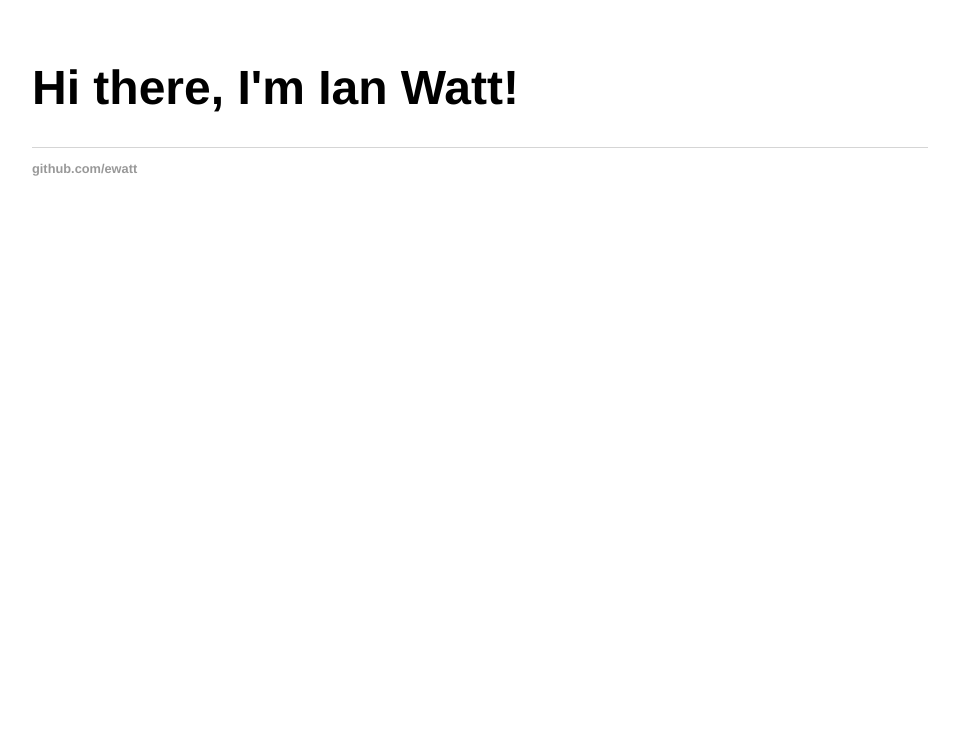
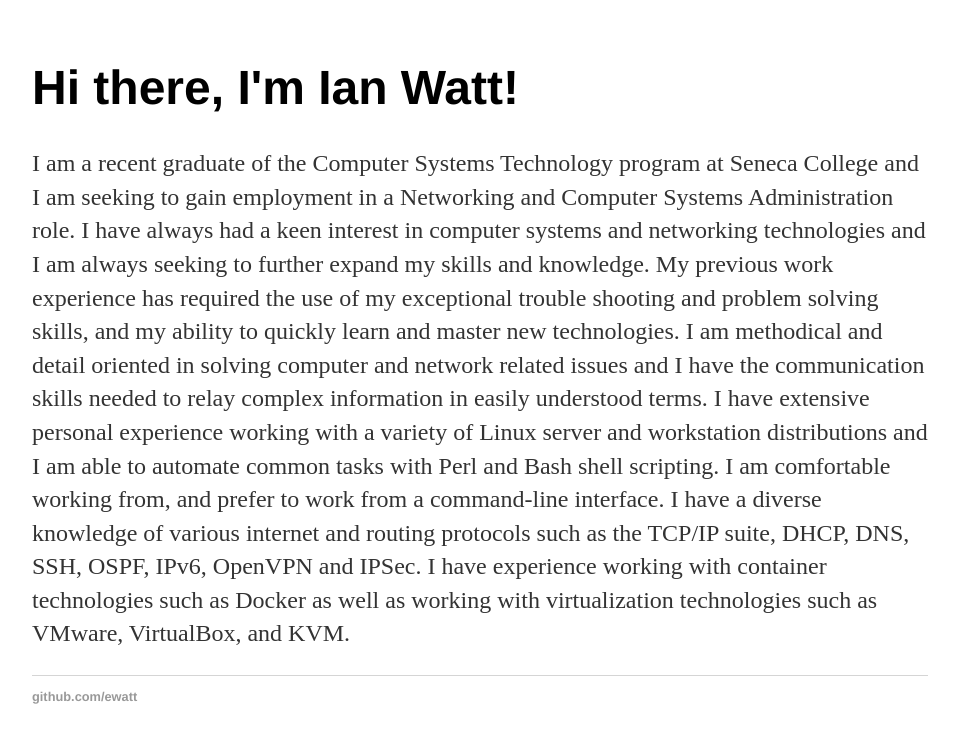
Before and after one commit to ewatt/ewatt.github.io, a Jekyll site: the page built from index.html, in a window 1280 px wide. Shown: the top 743 px of the page, without its empty margins (160-1119 px from the left). Built offline with Jekyll 4.4.1, drawn with Linux system fonts in a browser that asks for light colours.

Commit message:
Update index.html

```diff
--- a/index.html
+++ b/index.html
@@ -4,5 +4,9 @@ title: Ian Watt
 ---
 <div class="blurb">
 	<h1>Hi there, I'm Ian Watt!</h1>
-	<p></p>
+	<p>I am a recent graduate of the Computer Systems Technology program at Seneca College and I am seeking to gain employment in a Networking and Computer Systems Administration role.
+
+I have always had a keen interest in computer systems and networking technologies and I am always seeking to further expand my skills and knowledge. My previous work experience has required the use of my exceptional trouble shooting and problem solving skills, and my ability to quickly learn and master new technologies. I am methodical and detail oriented in solving computer and network related issues and I have the communication skills needed to relay complex information in easily understood terms.
+
+I have extensive personal experience working with a variety of Linux server and workstation distributions and I am able to automate common tasks with Perl and Bash shell scripting.  I am comfortable working from, and prefer to work from a command-line interface.  I have a diverse knowledge of various internet and routing protocols such as the TCP/IP suite, DHCP, DNS, SSH, OSPF, IPv6, OpenVPN and IPSec.  I have experience working with container technologies such as Docker as well as working with virtualization technologies such as VMware, VirtualBox, and KVM.</p>
 </div><!-- /.blurb -->
```
